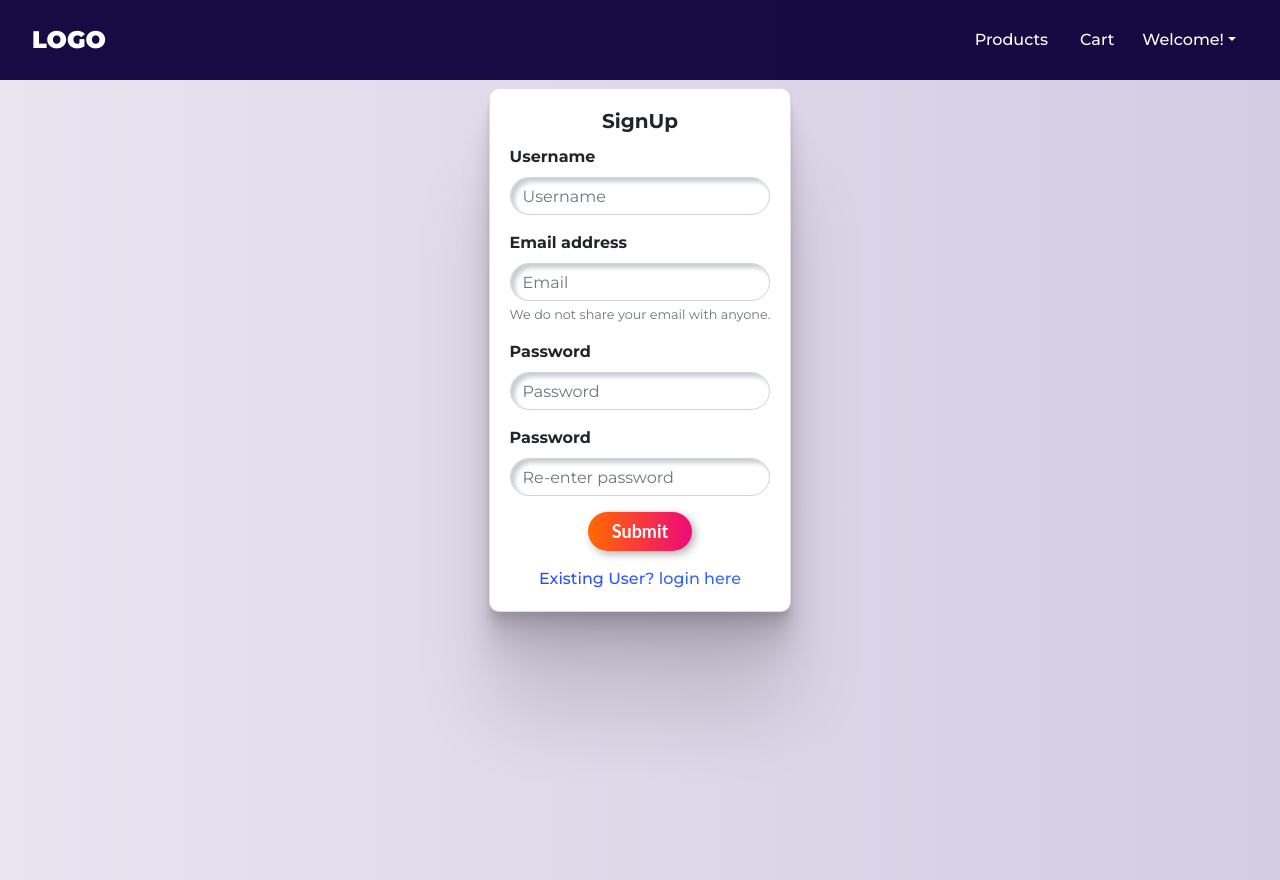
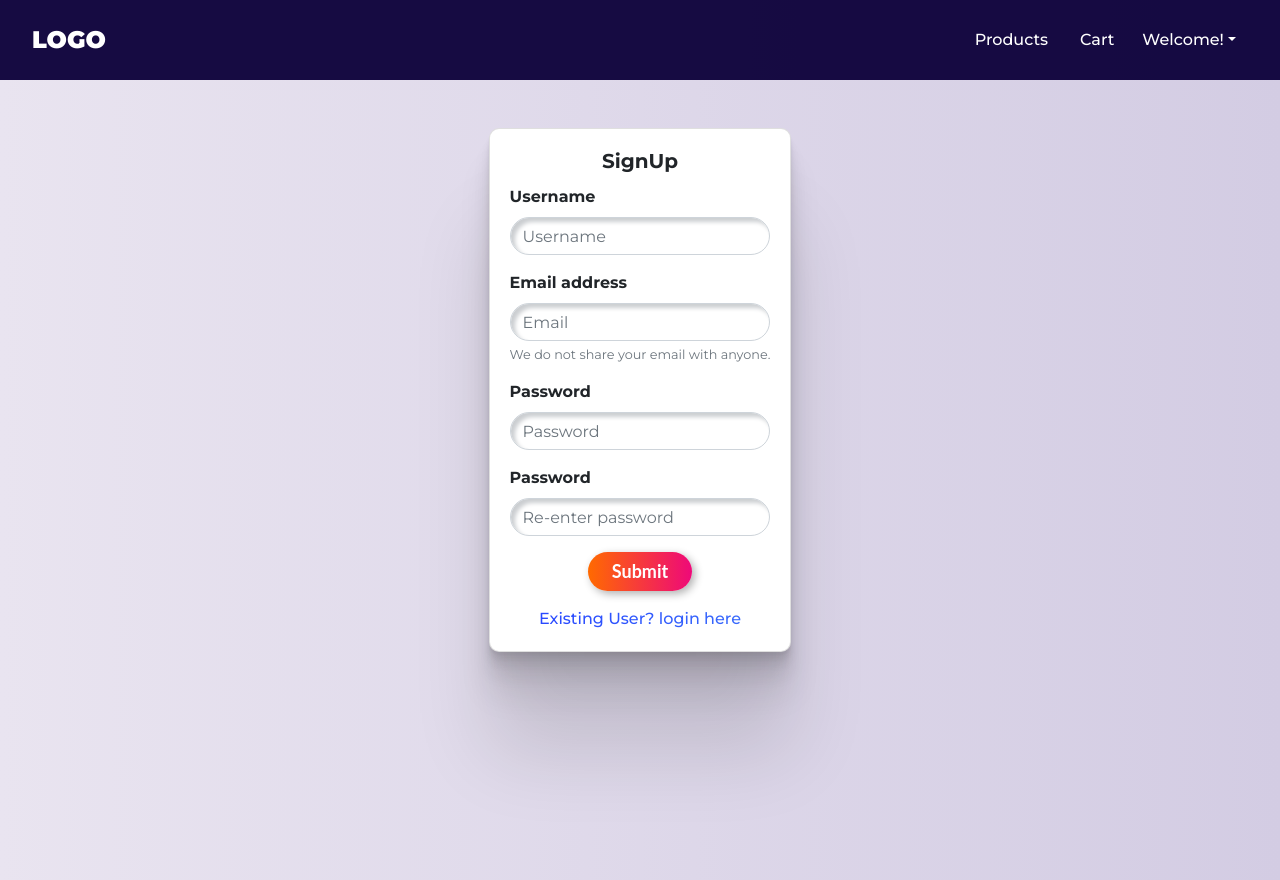
Before and after one commit to attainu/Nitish-Pravuranjan-Ecommerce-Website-au4, a React (Create React App) app in the folder frontend/: page /signup in a window 1280 px wide. Built offline with nearby package versions, Linux system fonts and the light colour scheme; no server answers.

Commit message:
Update in Login and Signup

```diff
--- a/frontend/src/components/signup/Login.js
+++ b/frontend/src/components/signup/Login.js
@@ -24,7 +24,7 @@ function Login({ login, isAuthenticated }) {
   }
   return (
     <Container fluid>
-      <Row className='mx-auto justify-content-center p-5 ' xs>
+      <Row className='mx-auto justify-content-center pt-5 ' xs>
         <Card className='signup-card '>
           <Card.Body>
             <Card.Title className='py-3 text-center font-weight-bold'>
--- a/frontend/src/components/signup/Signup.js
+++ b/frontend/src/components/signup/Signup.js
@@ -33,7 +33,7 @@ function Signup({ setAlert, register, isAuthenticated }) {
   }
   return (
     <Container fluid>
-      <Row className='mx-auto justify-content-center p-2' xs>
+      <Row className='mx-auto justify-content-center pt-5' xs>
         <Card className='signup-card '>
           <Card.Body>
             <Card.Title className='text-center font-weight-bold'>
```
